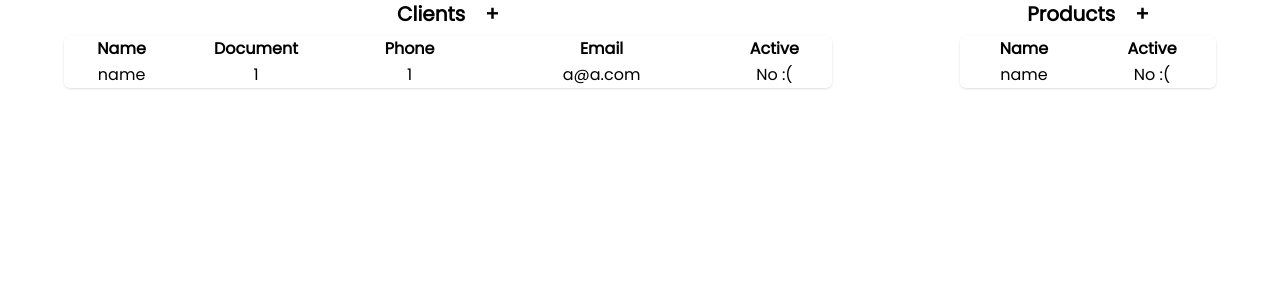
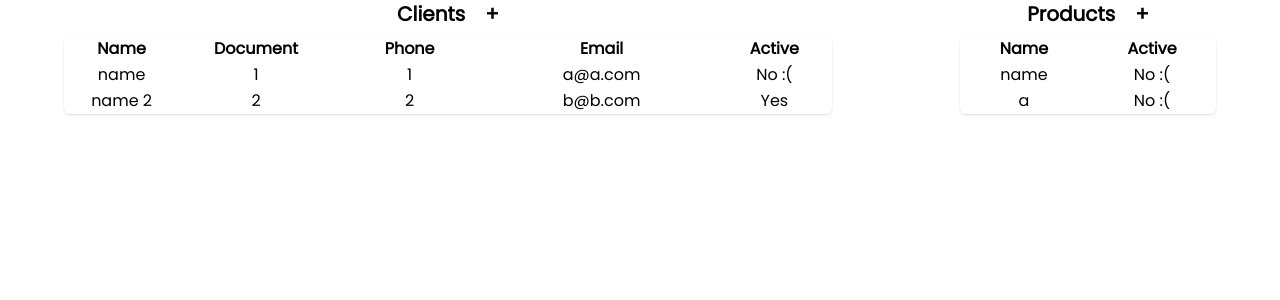
Before and after one commit to LucasFASouza/Clients-Admin, a Vue app: page / in a window 1280 px wide. Shown: the top 300 px of the page. Built offline with nearby package versions, Linux system fonts and the light colour scheme; data requests are answered from the project's data file.

Commit message:
feat: add register and edit modes to client route

```diff
--- a/db/db.json
+++ b/db/db.json
@@ -4,6 +4,11 @@
       "name": "name",
       "isActive": false,
       "id": 1
+    },
+    {
+      "name": "a",
+      "isActive": false,
+      "id": 2
     }
   ],
   "clients": [
@@ -14,6 +19,14 @@
       "email": "a@a.com",
       "isActive": false,
       "id": 1
+    },
+    {
+      "name": "name 2",
+      "document": 2,
+      "phone": 2,
+      "email": "b@b.com",
+      "isActive": true,
+      "id": 10
     }
   ],
   "relationships": []
--- a/src/components/ClientsTable.vue
+++ b/src/components/ClientsTable.vue
@@ -4,7 +4,9 @@
       class="flex flex-row justify-center gap-5 text-xl text-center font-bold pb-2"
     >
       <h2>Clients</h2>
-      <router-link to="client">+</router-link>
+      <router-link :to="{ path: 'client', params: { mode: register } }">
+        +
+      </router-link>
     </div>
     <table class="w-full text-center shadow rounded-md">
       <thead>
@@ -17,7 +19,12 @@
         </tr>
       </thead>
       <tbody>
-        <tr v-for="client in data" :key="client.id">
+        <tr
+          v-for="client in data"
+          :key="client.id"
+          @click="openClient()"
+          class="hover:bg-slate-100 hover:cursor-pointer"
+        >
           <td>{{ client.name }}</td>
           <td>{{ client.document }}</td>
           <td>{{ client.phone }}</td>
@@ -37,9 +44,14 @@ export default {
 
 <script setup>
 import { onMounted, ref } from "vue";
+import { useRouter } from "vue-router";
 
 const urlClients = import.meta.env.VITE_API_URL + "/clients";
 const data = ref([]);
+
+function openClient() {
+  useRouter.push({ name: "user", params: { mode: "edit" } });
+}
 
 async function getClients() {
   data.value = await fetch(urlClients).then((res) => res.json());
--- a/src/router/index.js
+++ b/src/router/index.js
@@ -12,7 +12,7 @@ const router = createRouter({
       component: HomeView,
     },
     {
-      path: "/client",
+      path: "/client:mode",
       name: "client",
       component: RegisterClient,
     },
```
